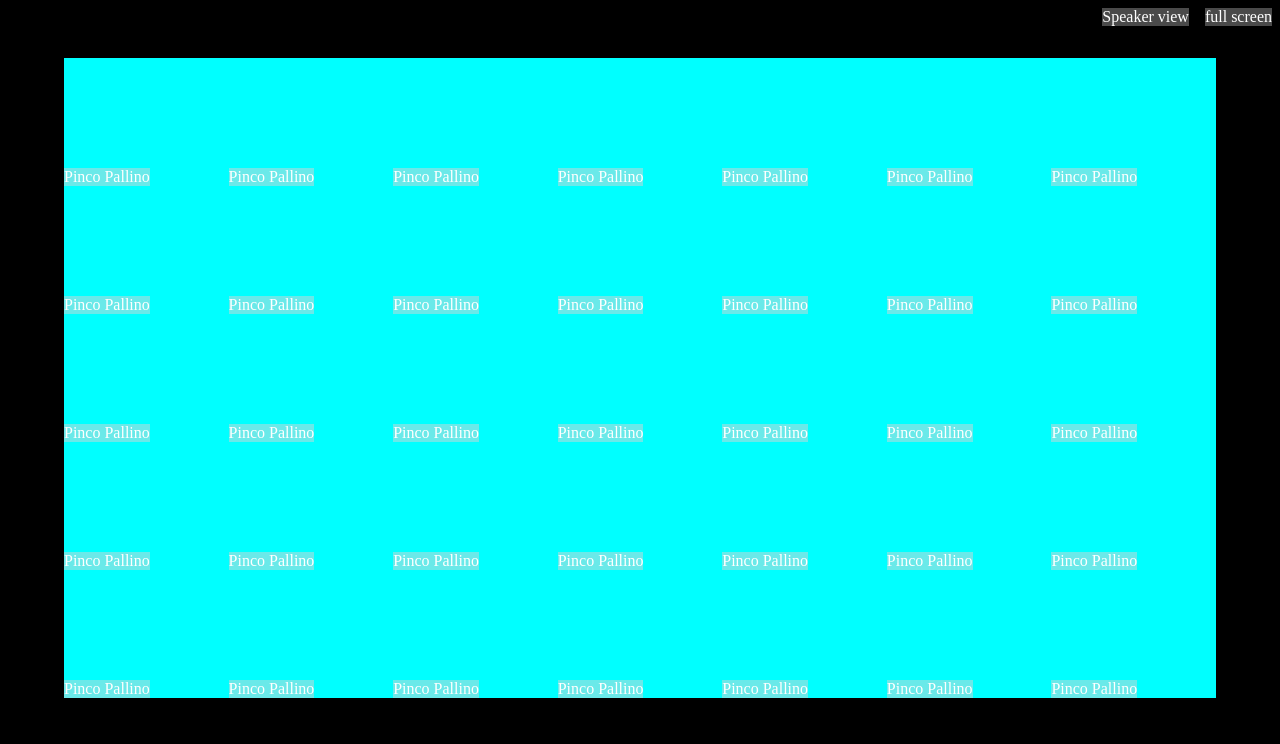
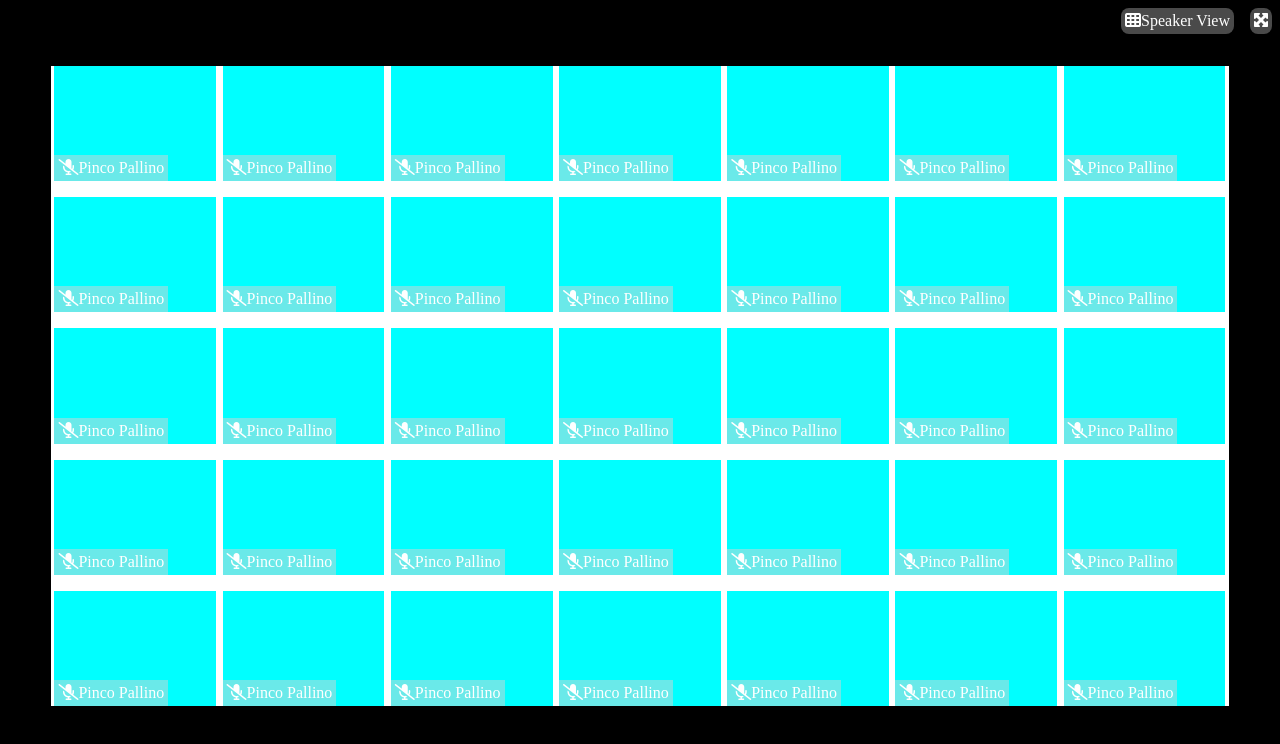
Before and after one commit to cerry24/html-css-zoom, a plain HTML site: page index.html in a window 1280 px wide. Drawn offline with Linux system fonts and the light colour scheme.

Commit message:
fix-view-items

```diff
--- a/css/style.css
+++ b/css/style.css
@@ -22,28 +22,32 @@ body {
 .view-items {
     background-color: #4a4a4a;
     margin: .5rem;
+    padding: .25rem;
+    border-radius: .5rem;
 }
 
 #container {
     height: 80vh;
-    width: 90vw;
+    width: 92vw;
     background-color: white;
     position: relative;
     top: 3vh;
-    left: 5vw;
+    left: 4vw;
 }
 
 .frame {
     background-color: aqua;
-    width: calc(90vw / 7);
-    height: calc(80vh / 5);
+    width: calc(92vw / 7 - .4rem);
+    height: calc(80vh / 5 - .8rem);
     display: inline-block;
     position: relative;
+    margin: 0 .2rem 1rem;
 }
 
 .name {
     position: absolute;
     bottom: 0;
     left: 0;
+    padding: .25rem;
     background-color: rgba(211, 211, 211, .5);
 }
--- a/index.html
+++ b/index.html
@@ -6,119 +6,120 @@
         <meta name="viewport" content="width=device-width, initial-scale=1.0">
         <title>Zoom</title>
         <link rel="stylesheet" href="./css/style.css">
+        <link rel="stylesheet" href="https://cdnjs.cloudflare.com/ajax/libs/font-awesome/6.2.0/css/all.min.css" integrity="sha512-xh6O/CkQoPOWDdYTDqeRdPCVd1SpvCA9XXcUnZS2FmJNp1coAFzvtCN9BmamE+4aHK8yyUHUSCcJHgXloTyT2A==" crossorigin="anonymous" referrerpolicy="no-referrer" />
     </head>
     <body>
 
         <main>
             <div id="view" class="flex-end">
-                <span class="view-items">Speaker view</span>
-                <span class="view-items">full screen</span>
+                <span class="view-items"><i class="fa-solid fa-table-cells"></i>Speaker View</span>
+                <span class="view-items"><i class="fa-solid fa-maximize"></i></span>
             </div>
             <div id="container" class="flex">
                 <article class="frame">
-                    <span class="name">Pinco Pallino</span>
+                    <span class="name"><i class="fa-solid fa-microphone-slash"></i>Pinco Pallino</span>
                 </article>
                 <article class="frame">
-                    <span class="name">Pinco Pallino</span>
+                    <span class="name"><i class="fa-solid fa-microphone-slash"></i>Pinco Pallino</span>
                 </article>
                 <article class="frame">
-                    <span class="name">Pinco Pallino</span>
+                    <span class="name"><i class="fa-solid fa-microphone-slash"></i>Pinco Pallino</span>
                 </article>
                 <article class="frame">
-                    <span class="name">Pinco Pallino</span>
+                    <span class="name"><i class="fa-solid fa-microphone-slash"></i>Pinco Pallino</span>
                 </article>
                 <article class="frame">
-                    <span class="name">Pinco Pallino</span>
+                    <span class="name"><i class="fa-solid fa-microphone-slash"></i>Pinco Pallino</span>
                 </article>
                 <article class="frame">
-                    <span class="name">Pinco Pallino</span>
+                    <span class="name"><i class="fa-solid fa-microphone-slash"></i>Pinco Pallino</span>
                 </article>
                 <article class="frame">
-                    <span class="name">Pinco Pallino</span>
+                    <span class="name"><i class="fa-solid fa-microphone-slash"></i>Pinco Pallino</span>
                 </article>
                 <article class="frame">
-                    <span class="name">Pinco Pallino</span>
+                    <span class="name"><i class="fa-solid fa-microphone-slash"></i>Pinco Pallino</span>
                 </article>
                 <article class="frame">
-                    <span class="name">Pinco Pallino</span>
+                    <span class="name"><i class="fa-solid fa-microphone-slash"></i>Pinco Pallino</span>
                 </article>
                 <article class="frame">
-                    <span class="name">Pinco Pallino</span>
+                    <span class="name"><i class="fa-solid fa-microphone-slash"></i>Pinco Pallino</span>
                 </article>
                 <article class="frame">
-                    <span class="name">Pinco Pallino</span>
+                    <span class="name"><i class="fa-solid fa-microphone-slash"></i>Pinco Pallino</span>
                 </article>
                 <article class="frame">
-                    <span class="name">Pinco Pallino</span>
+                    <span class="name"><i class="fa-solid fa-microphone-slash"></i>Pinco Pallino</span>
                 </article>
                 <article class="frame">
-                    <span class="name">Pinco Pallino</span>
+                    <span class="name"><i class="fa-solid fa-microphone-slash"></i>Pinco Pallino</span>
                 </article>
                 <article class="frame">
-                    <span class="name">Pinco Pallino</span>
+                    <span class="name"><i class="fa-solid fa-microphone-slash"></i>Pinco Pallino</span>
                 </article>
                 <article class="frame">
-                    <span class="name">Pinco Pallino</span>
+                    <span class="name"><i class="fa-solid fa-microphone-slash"></i>Pinco Pallino</span>
                 </article>
                 <article class="frame">
-                    <span class="name">Pinco Pallino</span>
+                    <span class="name"><i class="fa-solid fa-microphone-slash"></i>Pinco Pallino</span>
                 </article>
                 <article class="frame">
-                    <span class="name">Pinco Pallino</span>
+                    <span class="name"><i class="fa-solid fa-microphone-slash"></i>Pinco Pallino</span>
                 </article>
                 <article class="frame">
-                    <span class="name">Pinco Pallino</span>
+                    <span class="name"><i class="fa-solid fa-microphone-slash"></i>Pinco Pallino</span>
                 </article>
                 <article class="frame">
-                    <span class="name">Pinco Pallino</span>
+                    <span class="name"><i class="fa-solid fa-microphone-slash"></i>Pinco Pallino</span>
                 </article>
                 <article class="frame">
-                    <span class="name">Pinco Pallino</span>
+                    <span class="name"><i class="fa-solid fa-microphone-slash"></i>Pinco Pallino</span>
                 </article>
                 <article class="frame">
-                    <span class="name">Pinco Pallino</span>
+                    <span class="name"><i class="fa-solid fa-microphone-slash"></i>Pinco Pallino</span>
                 </article>
                 <article class="frame">
-                    <span class="name">Pinco Pallino</span>
+                    <span class="name"><i class="fa-solid fa-microphone-slash"></i>Pinco Pallino</span>
                 </article>
                 <article class="frame">
-                    <span class="name">Pinco Pallino</span>
+                    <span class="name"><i class="fa-solid fa-microphone-slash"></i>Pinco Pallino</span>
                 </article>
                 <article class="frame">
-                    <span class="name">Pinco Pallino</span>
+                    <span class="name"><i class="fa-solid fa-microphone-slash"></i>Pinco Pallino</span>
                 </article>
                 <article class="frame">
-                    <span class="name">Pinco Pallino</span>
+                    <span class="name"><i class="fa-solid fa-microphone-slash"></i>Pinco Pallino</span>
                 </article>
                 <article class="frame">
-                    <span class="name">Pinco Pallino</span>
+                    <span class="name"><i class="fa-solid fa-microphone-slash"></i>Pinco Pallino</span>
                 </article>
                 <article class="frame">
-                    <span class="name">Pinco Pallino</span>
+                    <span class="name"><i class="fa-solid fa-microphone-slash"></i>Pinco Pallino</span>
                 </article>
                 <article class="frame">
-                    <span class="name">Pinco Pallino</span>
+                    <span class="name"><i class="fa-solid fa-microphone-slash"></i>Pinco Pallino</span>
                 </article>
                 <article class="frame">
-                    <span class="name">Pinco Pallino</span>
+                    <span class="name"><i class="fa-solid fa-microphone-slash"></i>Pinco Pallino</span>
                 </article>
                 <article class="frame">
-                    <span class="name">Pinco Pallino</span>
+                    <span class="name"><i class="fa-solid fa-microphone-slash"></i>Pinco Pallino</span>
                 </article>
                 <article class="frame">
-                    <span class="name">Pinco Pallino</span>
+                    <span class="name"><i class="fa-solid fa-microphone-slash"></i>Pinco Pallino</span>
                 </article>
                 <article class="frame">
-                    <span class="name">Pinco Pallino</span>
+                    <span class="name"><i class="fa-solid fa-microphone-slash"></i>Pinco Pallino</span>
                 </article>
                 <article class="frame">
-                    <span class="name">Pinco Pallino</span>
+                    <span class="name"><i class="fa-solid fa-microphone-slash"></i>Pinco Pallino</span>
                 </article>
                 <article class="frame">
-                    <span class="name">Pinco Pallino</span>
+                    <span class="name"><i class="fa-solid fa-microphone-slash"></i>Pinco Pallino</span>
                 </article>
                 <article class="frame">
-                    <span class="name">Pinco Pallino</span>
+                    <span class="name"><i class="fa-solid fa-microphone-slash"></i>Pinco Pallino</span>
                 </article>
             </div>
         </main>
```
